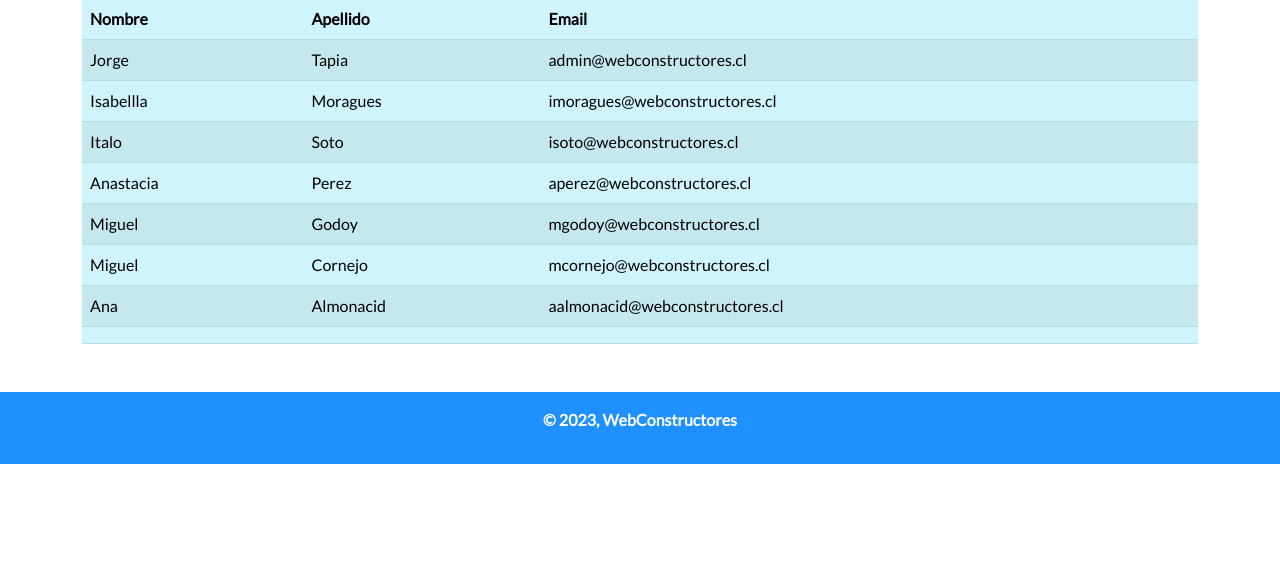
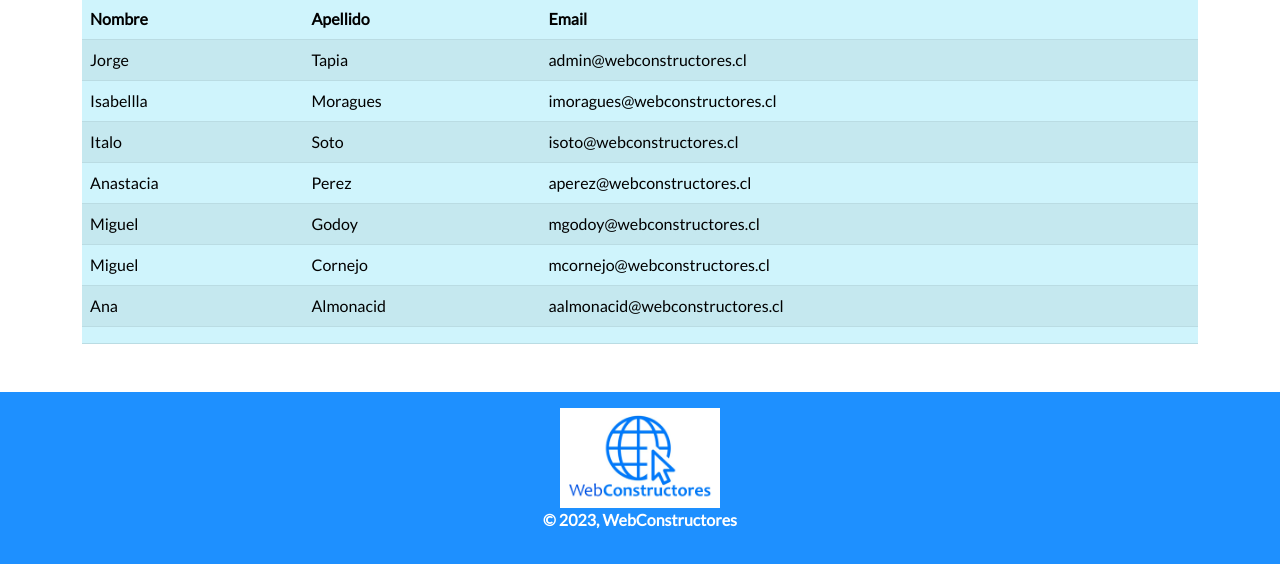
Before and after one commit to eduardoescarez/django-individual04, a Django app: page /usuarios in a window 1280 px wide. Shown: the part 689-1253 px from the top of the page. Before the commit the page ends 1153 px from the top, so only its background shows below. Run offline with Django 4.2, Linux system fonts and the light colour scheme; data comes from the database, SQL or seed files in the repository.

Commit message:
Ajustes de diseño

```diff
--- a/website/mainapp/static/styles.css
+++ b/website/mainapp/static/styles.css
@@ -20,3 +20,12 @@ body{
     background-color: rgb(201, 233, 248);
     color: rgb(0, 68, 255);
 }
+
+.logo-navbar{
+    width: 30px;
+    height: 30px;
+}
+
+.logo-footer{
+    height: 100px;
+}
--- a/website/mainapp/templates/components/footer.html
+++ b/website/mainapp/templates/components/footer.html
@@ -1,4 +1,8 @@
+{% load static %}
 <footer class="mainfooter p-3">
+    <div class="text-center">
+        <img src="{% static 'images/logo-webconstructores.png' %}" class="logo-footer">
+    </div>
     <p class="fw-bold text-center">&copy; 2023, WebConstructores</p>
 </footer>
 <script src="https://cdn.jsdelivr.net/npm/bootstrap@5.3.0/dist/js/bootstrap.bundle.min.js" integrity="sha384-geWF76RCwLtnZ8qwWowPQNguL3RmwHVBC9FhGdlKrxdiJJigb/j/68SIy3Te4Bkz" crossorigin="anonymous"></script>
--- a/website/mainapp/templates/components/navbar.html
+++ b/website/mainapp/templates/components/navbar.html
@@ -1,5 +1,7 @@
+{% load static %}
 <nav class="navbar navbar-expand-lg mainnavbar" data-bs-theme="dark">
     <div class="container-fluid">
+        <div><a href="{% url 'index' %}"><img src="{% static 'images/logo.jpg' %}" class="logo-navbar"></a></div>
         <a class="navbar-brand" href="{% url 'index' %}">WebConstructores</a>
         <button class="navbar-toggler" type="button" data-bs-toggle="collapse" data-bs-target="#navbarSupportedContent" aria-controls="navbarSupportedContent" aria-expanded="false" aria-label="Toggle navigation">
             <span class="navbar-toggler-icon"></span>
```
Also changed, not shown: website/mainapp/static/images/logo-webconstructores.png (added), website/mainapp/static/images/logo.jpg (added).
